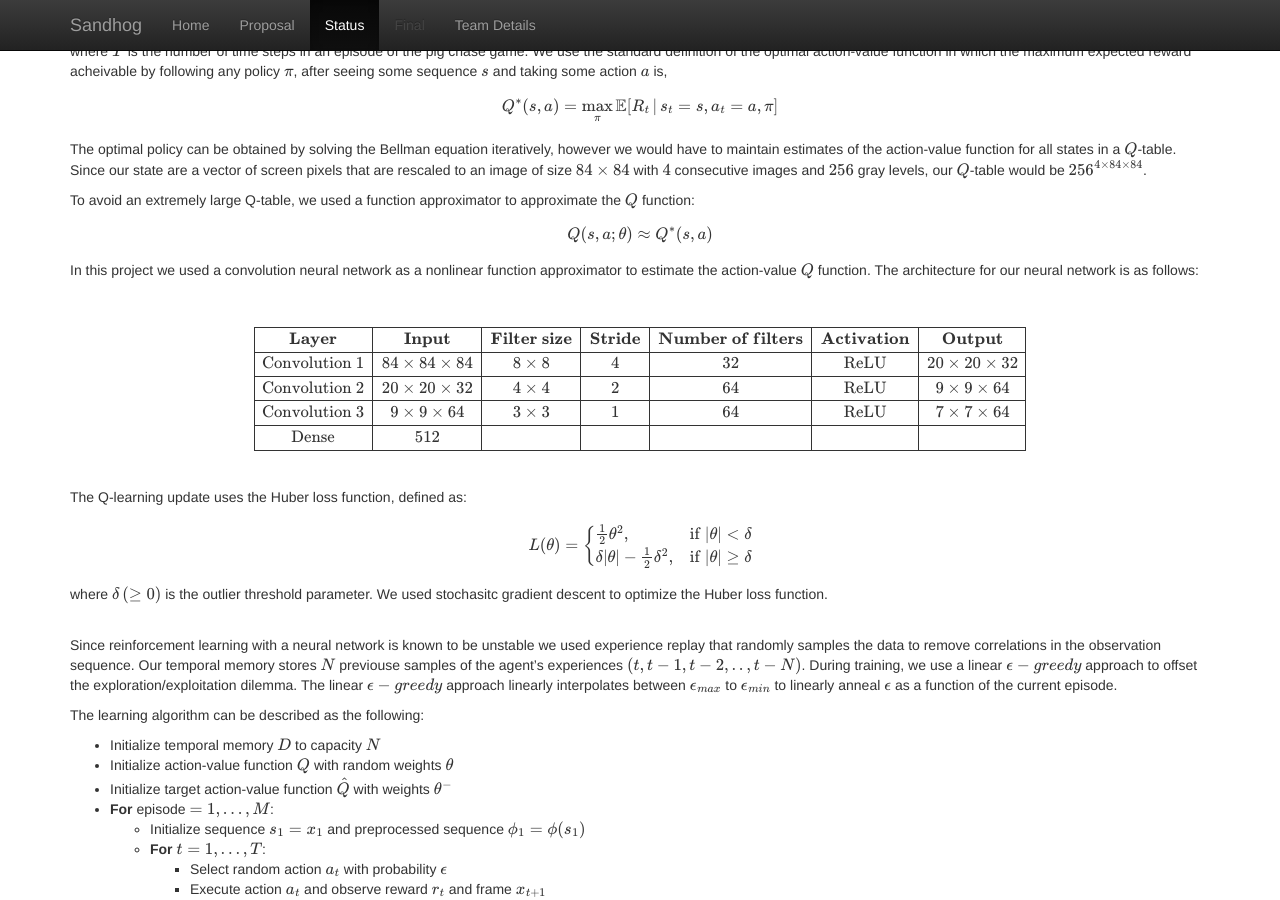
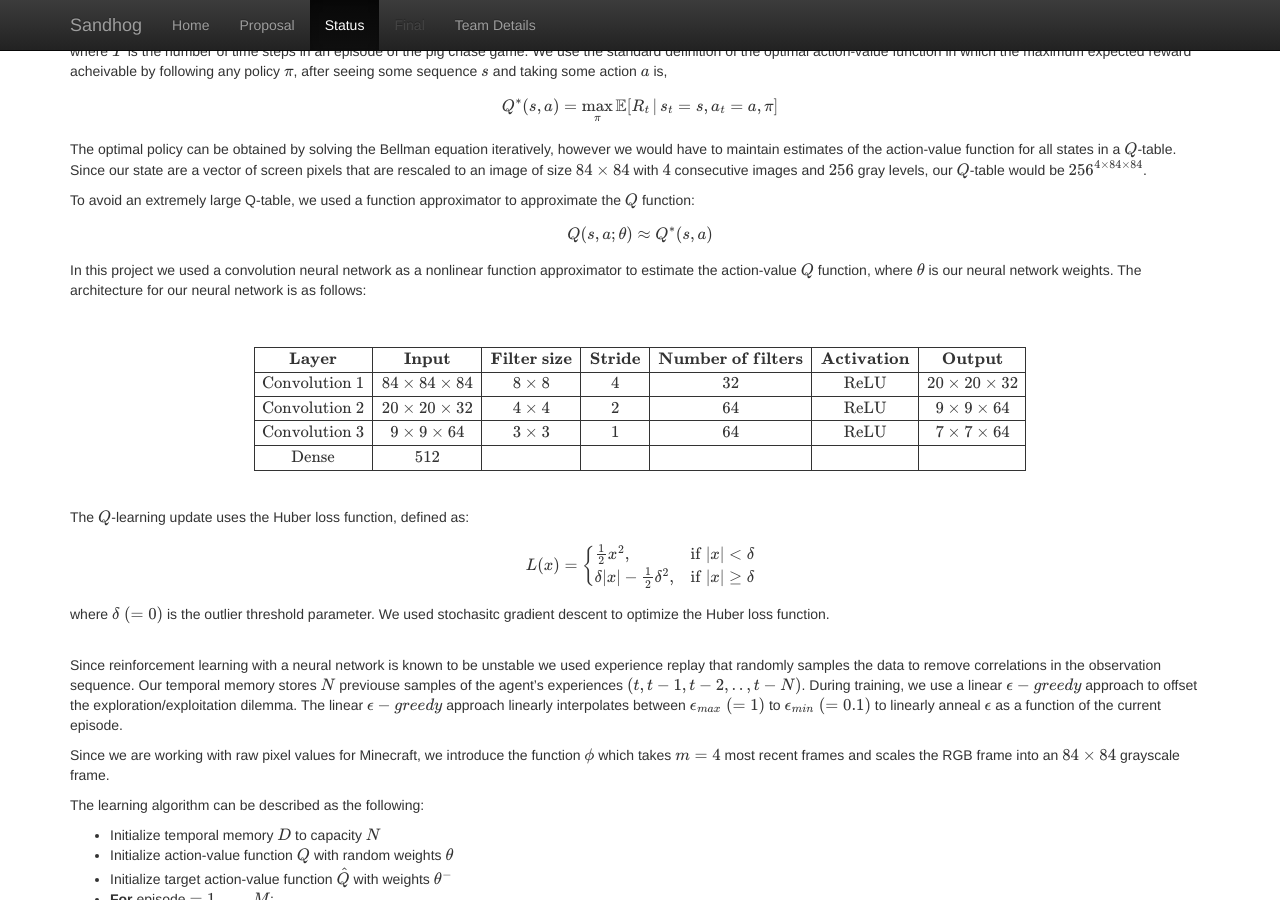
Before and after one commit to hfloresr/Sandhog, a Jekyll site: the page built from docs/status.md, in a window 1280 px wide and 900 px high, scrolled down 1740 px. Built offline with Jekyll 4.4.1, drawn with Linux system fonts in a browser that asks for light colours; formulas are drawn with MathJax 3.

Commit message:
added description of phi function for preprocessing RGB frames

```diff
--- a/docs/status.md
+++ b/docs/status.md
@@ -44,7 +44,7 @@ To avoid an extremely large Q-table, we used a function approximator to approxim
 
 $$Q(s, a; \theta) \approx Q^{*}(s, a)$$
 
-In this project we used a convolution neural network as a nonlinear function approximator to estimate the action-value $$Q$$ function. The architecture for our neural network is as follows:
+In this project we used a convolution neural network as a nonlinear function approximator to estimate the action-value $$Q$$ function, where $$\theta$$ is our neural network weights. The architecture for our neural network is as follows:
 
 <br>
 <p align="center">
@@ -64,15 +64,15 @@ $$\begin{array}{|c|c|c|c|c|c|c|}
 </p>
 
 <br>
-The Q-learning update uses the Huber loss function, defined as:
+The $$Q$$-learning update uses the Huber loss function, defined as:
 
-$$L(\theta) =
+$$L(x) =
 \begin{cases}
-\frac{1}{2}{\theta}^2, & \text{if $|\theta| \lt \delta$} \\
-\delta |\theta| - \frac{1}{2}\delta^{2}, & \text{if $|\theta| \geq \delta$}
+\frac{1}{2}{x}^2, & \text{if $|x| \lt \delta$} \\
+\delta |x| - \frac{1}{2}\delta^{2}, & \text{if $|x| \geq \delta$}
 \end{cases}$$
 
-where $$\delta \, (\geq 0)$$ is the outlier threshold parameter. We used stochasitc gradient descent
+where $$\delta \; (= 0)$$ is the outlier threshold parameter. We used stochasitc gradient descent
 to optimize the Huber loss function.
 
 <br>
@@ -80,8 +80,10 @@ Since reinforcement learning with a neural network is known to be unstable we us
 that randomly samples the data to remove correlations in the observation sequence. Our temporal memory
 stores $$N$$ previouse samples of the agent's experiences $$(t, t-1, t-2, .. , t-N)$$. During training,
 we use a linear $$\epsilon-greedy$$ approach to offset the exploration/exploitation dilemma. The linear
-$$\epsilon-greedy$$ approach linearly interpolates between $$\epsilon_{max}$$ to $$\epsilon_{min}$$ to
+$$\epsilon-greedy$$ approach linearly interpolates between $$\epsilon_{max} \; (=1)$$ to $$\epsilon_{min} \; (=0.1)$$ to
 linearly anneal $$\epsilon$$ as a function of the current episode.
+
+Since we are working with raw pixel values for Minecraft, we introduce the function $$\phi$$ which takes $$m = 4$$ most recent frames and scales the RGB frame into an $$84\times84$$ grayscale frame.
 
 The learning algorithm can be described as the following:
   * Initialize temporal memory $$D$$ to capacity $$N$$
```
